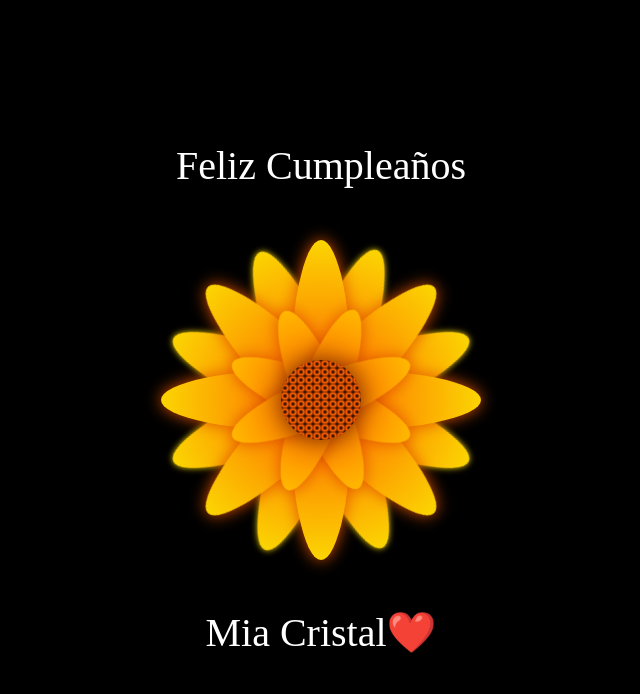
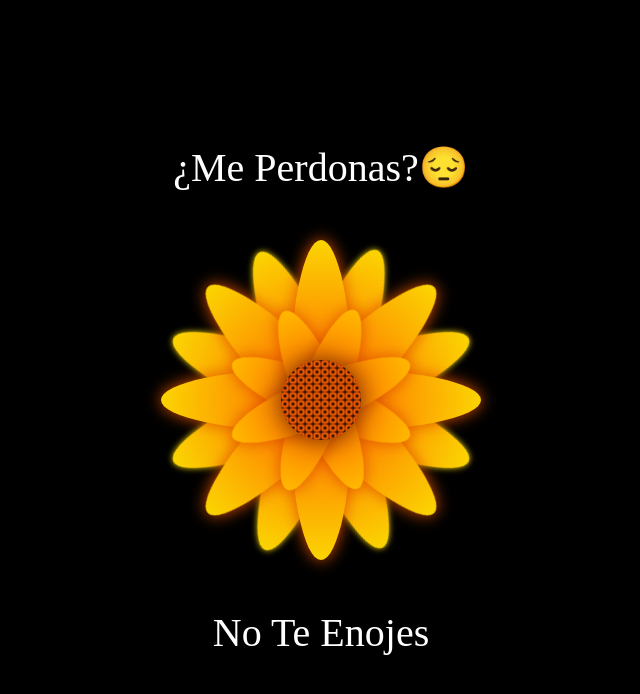
Before and after one commit to cristianDevelopment/flower, a plain HTML site: page index.html in a window 1280 px wide. Shown: the whole page, without its empty margins (319-959 px from the left). Drawn offline with Linux system fonts and the light colour scheme.

Commit message:
Update index.html

```diff
--- a/index.html
+++ b/index.html
@@ -13,7 +13,7 @@
 <body>
 
 <div class="flower">
-    <div class="text-above">Feliz Cumpleaños</div>
+    <div class="text-above">¿Me Perdonas?😔</div>
     <div class="mid">
     </div>
     <div class="Petal1 p1">
@@ -40,7 +40,7 @@
     </div>
     <div class="Petal3 p4">
     </div>
-    <div class="text-below">Mia Cristal❤️  </div>
+    <div class="text-below">No Te Enojes</div>
   </div>
 </body>
 </html>
```
